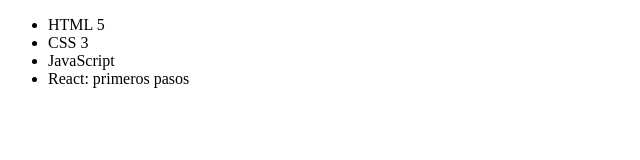
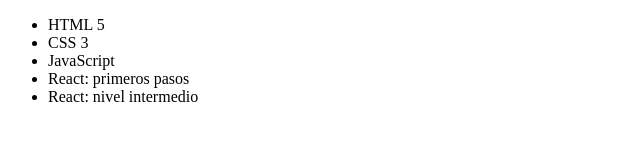
Before and after one commit to FabianLopG/git-One, a plain HTML site: page index.html in a window 1280 px wide. Shown: the whole page, without its empty margins (0-640 px from the left). Drawn offline with Linux system fonts and the light colour scheme.

Commit message:
Se agregó el nombre del quinto curso

```diff
--- a/index.html
+++ b/index.html
@@ -12,6 +12,7 @@
         <li>CSS 3</li>
         <li>JavaScript</li>
         <li>React: primeros pasos</li>
+        <li>React: nivel intermedio</li>
     </ul>
 </body>
 </html>
```
